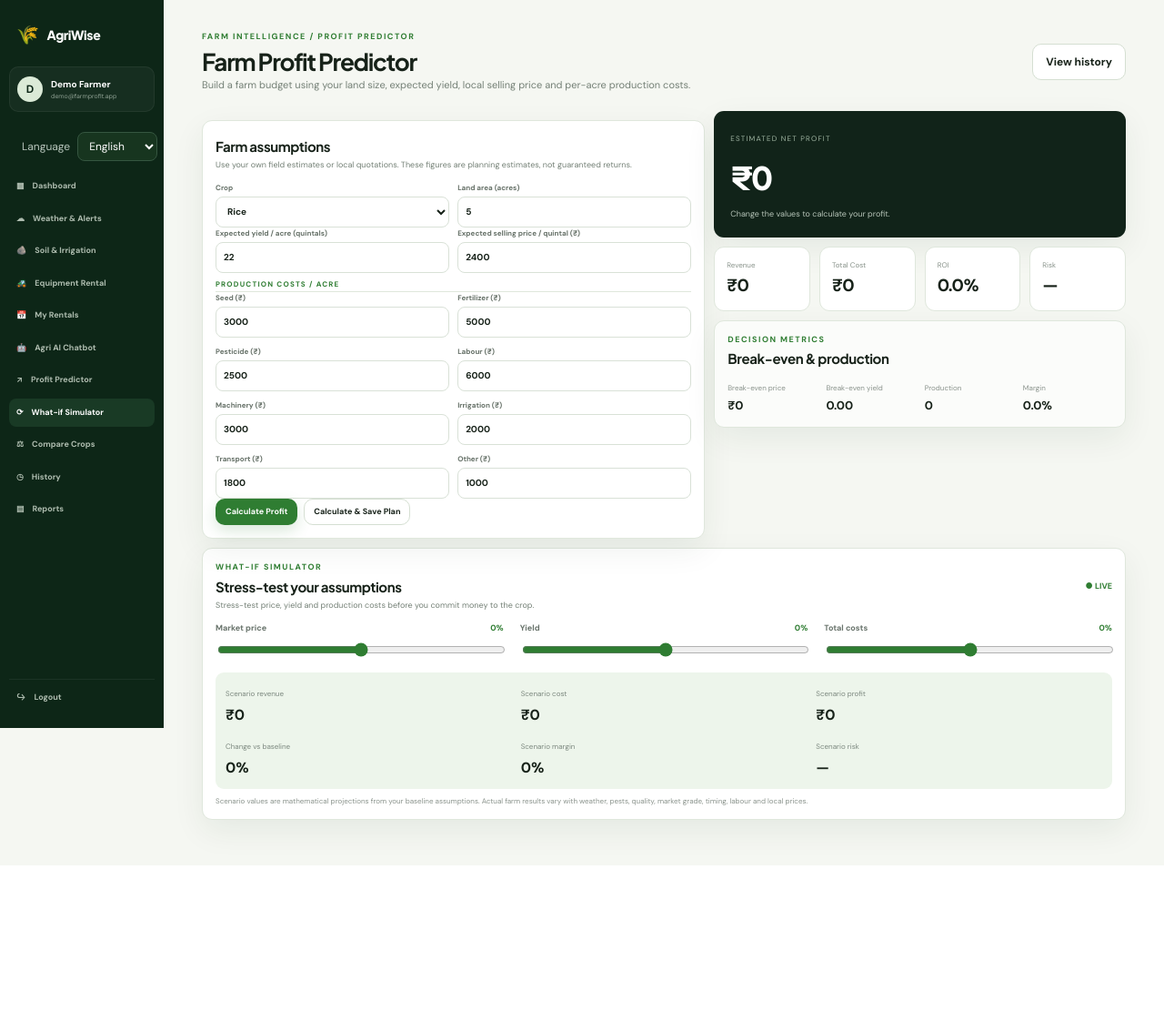
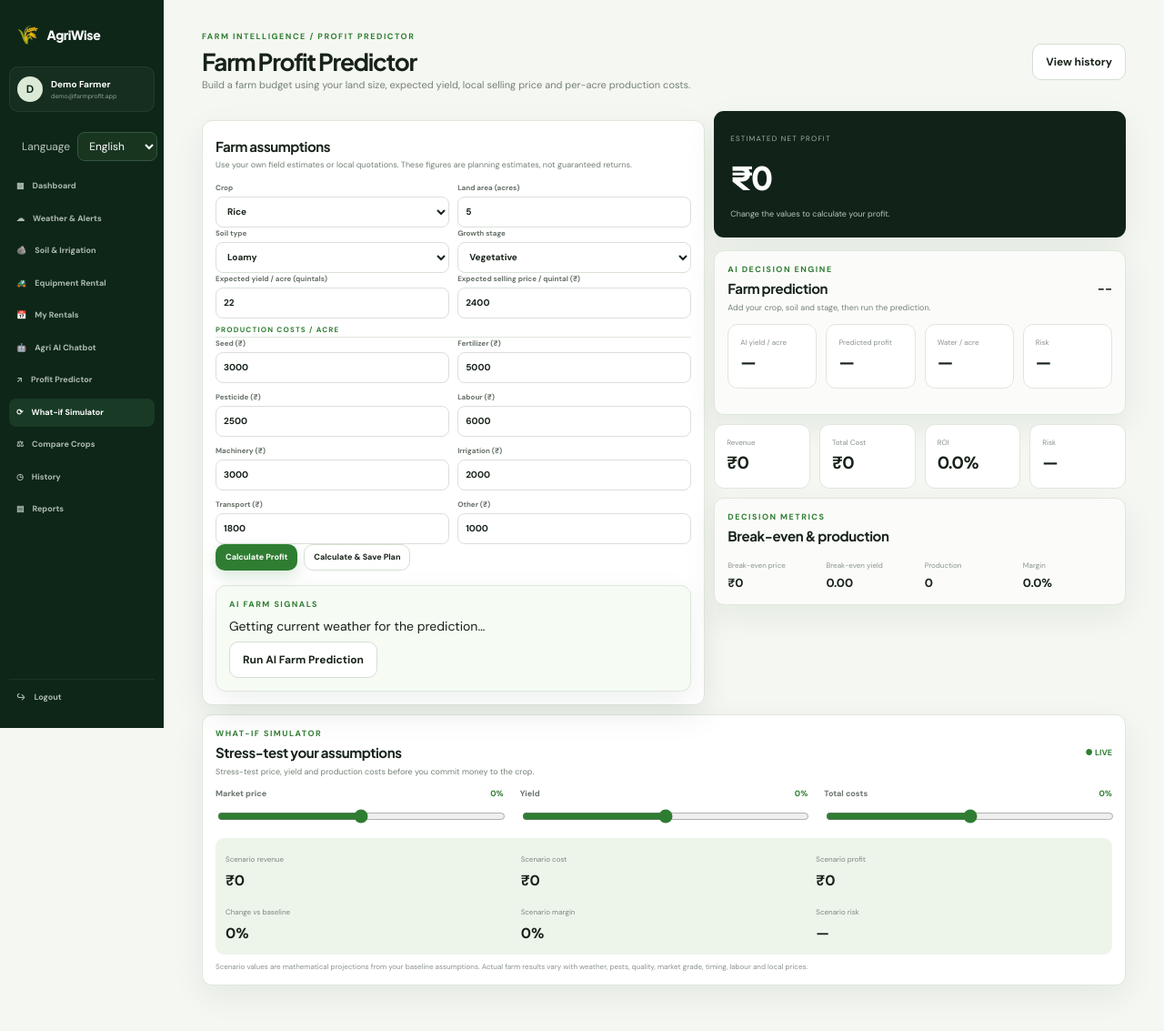
Before and after one commit to 99240041346-beep/99240041346-beep-99240041346-beep-farmprofit-hackatho, a Flask app: page /what-if in a window 1280 px wide. Shown: the whole page at 91% size. Before the commit the page ends 951 px from the top, so only its background shows below. Run offline with Flask 3, Linux system fonts and the light colour scheme; a user stored in the database is signed in.

Commit message:
Upgrade Profit Predictor with AI farm signals

```diff
--- a/templates/simulator.html
+++ b/templates/simulator.html
@@ -1,5 +1,44 @@
 {% extends "base.html" %}
-{% block title %}Profit Predictor — AgriWise{% endblock %}
+{% block title %}Profit Predictor — AgriWise<script>
+(function(){
+  const $=id=>document.getElementById(id);
+  function money(v){return "₹"+Number(v||0).toLocaleString("en-IN",{maximumFractionDigits:0});}
+  async function loadWeather(){
+    if(!navigator.geolocation){$("weather-signal").textContent="Live weather unavailable; prediction will use crop and soil inputs.";return;}
+    navigator.geolocation.getCurrentPosition(async pos=>{
+      try{
+        const u="https://api.open-meteo.com/v1/forecast?latitude="+pos.coords.latitude+"&longitude="+pos.coords.longitude+"&current=temperature_2m,relative_humidity_2m,precipitation&daily=precipitation_probability_max&forecast_days=2&timezone=auto";
+        const r=await fetch(u,{cache:"no-store"}); const d=await r.json();
+        $("temperature").value=d.current?.temperature_2m??"";
+        $("humidity").value=d.current?.relative_humidity_2m??"";
+        $("rain").value=d.current?.precipitation??"";
+        $("rain_probability").value=Math.max(...(d.daily?.precipitation_probability_max||[0]));
+        $("weather-signal").textContent="Live weather connected: "+Number(d.current?.temperature_2m||0).toFixed(1)+"°C · "+Number(d.current?.relative_humidity_2m||0).toFixed(0)+"% humidity · "+Number(d.current?.precipitation||0).toFixed(1)+" mm rain.";
+      }catch(e){$("weather-signal").textContent="Live weather could not be attached; crop and soil prediction is still available.";}
+    },()=>{$("weather-signal").textContent="Location permission not granted; run prediction with crop, soil and stage inputs."},{timeout:3500,maximumAge:900000});
+  }
+  $("aiPredictBtn")?.addEventListener("click",async()=>{
+    const payload={
+      crop:$("crop").value, area:$("area").value, price:$("price").value,
+      soil:$("soil").value, stage:$("stage").value,
+      temperature:$("temperature").value, humidity:$("humidity").value,
+      rain:$("rain").value, rain_probability:$("rain_probability").value
+    };
+    const r=await fetch("{{ url_for('api_ai_predict') }}",{method:"POST",headers:{"Content-Type":"application/json"},credentials:"same-origin",body:JSON.stringify(payload)});
+    const d=await r.json();
+    if(!r.ok||d.error){$("ai-engine").textContent=d.error||"Prediction failed.";return;}
+    $("ai-yield").textContent=Number(d.predicted_yield_per_acre).toFixed(2)+" q";
+    $("ai-profit").textContent=money(d.profit);
+    $("ai-water").textContent=Number(d.water_need_litres_per_acre).toLocaleString("en-IN")+" L";
+    $("ai-risk").textContent=d.risk;
+    $("ai-confidence").textContent="Confidence "+d.confidence+"%";
+    $("ai-engine").textContent=d.engine;
+    $("ai-insights").innerHTML=(d.insights||[]).map(x=>"<div style='padding:8px 10px;margin:5px 0;background:#f7f8f6;border-radius:8px'>🌱 "+x+"</div>").join("");
+    $("ai-irrigation").textContent="💧 Irrigation: "+d.irrigation_action+" Estimated need: "+d.water_need_mm+" mm/acre.";
+  });
+  loadWeather();
+})();
+</script>{% endblock %}
 {% block content %}
 <header class="page-head compact"><div><div class="eyebrow">FARM INTELLIGENCE / PROFIT PREDICTOR</div><h1>Farm Profit Predictor</h1><p>Build a farm budget using your land size, expected yield, local selling price and per-acre production costs.</p></div><a class="btn btn-light" href="{{ url_for('history') }}">View history</a></header>
 <div class="sim-layout">
@@ -10,14 +49,14 @@
 <label>Crop<select name="crop" id="crop">{% for crop, info in crops.items() %}<option value="{{ crop }}" data-yield="{{ info.yield }}" data-price="{{ info.price }}" {% if form.get('crop','Rice') == crop %}selected{% endif %}>{{ crop }}</option>{% endfor %}</select></label>
 <label>Land area (acres)<input id="area" name="area" type="number" min="0.1" step="0.1" value="{{ form.get('area','5') }}" required></label>
 </div>
-<div class="field-row two"><label>Expected yield / acre (quintals)<input id="yield_per_acre" name="yield_per_acre" type="number" min="0" step="0.1" value="{{ form.get('yield_per_acre','22') }}" required></label><label>Expected selling price / quintal (₹)<input id="price" name="price" type="number" min="0" step="1" value="{{ form.get('price','2400') }}" required></label></div>
+<div class="field-row two"><label>Soil type<select name="soil" id="soil"><option>Loamy</option><option>Black Soil</option><option>Sandy</option><option>Sandy Loam</option><option>Silty</option><option>Clay</option></select></label><label>Growth stage<select name="stage" id="stage"><option>Establishment</option><option selected>Vegetative</option><option>Flowering / Fruiting</option><option>Grain / Bulking</option><option>Maturity</option></select></label></div><div class="field-row two"><label>Expected yield / acre (quintals)<input id="yield_per_acre" name="yield_per_acre" type="number" min="0" step="0.1" value="{{ form.get('yield_per_acre','22') }}" required></label><label>Expected selling price / quintal (₹)<input id="price" name="price" type="number" min="0" step="1" value="{{ form.get('price','2400') }}" required></label></div>
 <div class="cost-heading">PRODUCTION COSTS / ACRE</div>
 <div class="field-row two costs">{% for key, label, default in cost_fields %}<label>{{ label }} (₹)<input name="{{ key }}" type="number" min="0" step="100" value="{{ form.get(key, default) }}"></label>{% endfor %}</div>
-<div class="form-actions"><button class="btn btn-primary" type="submit">Calculate Profit</button><button class="btn btn-light" type="button" id="saveBtn">Calculate & Save Plan</button></div>
+<div class="form-actions"><button class="btn btn-primary" type="submit">Calculate Profit</button><button class="btn btn-light" type="button" id="saveBtn">Calculate & Save Plan</button></div><div class="panel" style="margin-top:16px;background:#f6fbf4"><div class="eyebrow">AI FARM SIGNALS</div><p id="weather-signal" style="margin:6px 0">Getting current weather for the prediction…</p><input type="hidden" id="temperature" name="temperature"><input type="hidden" id="humidity" name="humidity"><input type="hidden" id="rain" name="rain"><input type="hidden" id="rain_probability" name="rain_probability"><button class="btn btn-light" type="button" id="aiPredictBtn">Run AI Farm Prediction</button></div>
 </form></section>
 <section class="results-column">
 <div class="result-hero {% if result and result.profit < 0 %}loss{% endif %}"><small>ESTIMATED NET PROFIT</small><div id="profit-display">₹{{ "{:,.0f}".format(result.profit) if result else "0" }}</div><p id="profit-message">{% if result %}{% if result.profit < 0 %}This plan is currently loss-making.{% else %}This plan is profitable under your assumptions.{% endif %}{% else %}Change the values to calculate your profit.{% endif %}</p></div>
-<div class="metric-grid mini"><div class="metric"><small>Revenue</small><strong id="revenue-display">₹{{ "{:,.0f}".format(result.revenue) if result else "0" }}</strong></div><div class="metric"><small>Total Cost</small><strong id="cost-display">₹{{ "{:,.0f}".format(result.total_cost) if result else "0" }}</strong></div><div class="metric"><small>ROI</small><strong id="roi-display">{{ "{:.1f}".format(result.roi) if result else "0.0" }}%</strong></div><div class="metric"><small>Risk</small><strong id="risk-display">{{ result.risk if result else "—" }}</strong></div></div>
+<div class="panel insight-panel" style="margin-top:14px"><div class="panel-head"><div><div class="eyebrow">AI DECISION ENGINE</div><h2>Farm prediction</h2><p id="ai-engine">Add your crop, soil and stage, then run the prediction.</p></div><strong id="ai-confidence">--</strong></div><div class="metric-grid mini"><div class="metric"><small>AI yield / acre</small><strong id="ai-yield">—</strong></div><div class="metric"><small>Predicted profit</small><strong id="ai-profit">—</strong></div><div class="metric"><small>Water / acre</small><strong id="ai-water">—</strong></div><div class="metric"><small>Risk</small><strong id="ai-risk">—</strong></div></div><div id="ai-insights" style="margin-top:14px"></div><div id="ai-irrigation" style="margin-top:10px;font-weight:600"></div></div><div class="metric-grid mini"><div class="metric"><small>Revenue</small><strong id="revenue-display">₹{{ "{:,.0f}".format(result.revenue) if result else "0" }}</strong></div><div class="metric"><small>Total Cost</small><strong id="cost-display">₹{{ "{:,.0f}".format(result.total_cost) if result else "0" }}</strong></div><div class="metric"><small>ROI</small><strong id="roi-display">{{ "{:.1f}".format(result.roi) if result else "0.0" }}%</strong></div><div class="metric"><small>Risk</small><strong id="risk-display">{{ result.risk if result else "—" }}</strong></div></div>
 <div class="panel insight-panel"><div class="panel-head"><div><div class="eyebrow">DECISION METRICS</div><h2>Break-even & production</h2></div></div><div class="break-grid"><div><span>Break-even price</span><b id="be-price">₹{{ "{:,.0f}".format(result.break_even_price) if result else "0" }}</b></div><div><span>Break-even yield</span><b id="be-yield">{{ "{:.2f}".format(result.break_even_yield) if result else "0.00" }}</b></div><div><span>Production</span><b id="production">{{ "{:,.1f}".format(result.production) if result else "0" }}</b></div><div><span>Margin</span><b id="margin">{{ "{:.1f}".format(result.margin) if result else "0.0" }}%</b></div></div></div>
 </section></div>
 <section class="panel whatif" id="what-if"><div class="panel-head"><div><div class="eyebrow">WHAT-IF SIMULATOR</div><h2>Stress-test your assumptions</h2><p>Stress-test price, yield and production costs before you commit money to the crop.</p></div><span class="live-dot">● LIVE</span></div><div class="slider-grid"><label>Market price <output id="priceOut">0%</output><input id="priceSlider" type="range" min="-30" max="30" value="0"></label><label>Yield <output id="yieldOut">0%</output><input id="yieldSlider" type="range" min="-30" max="30" value="0"></label><label>Total costs <output id="costOut">0%</output><input id="costSlider" type="range" min="-30" max="30" value="0"></label></div><div class="whatif-result"><div><small>Scenario revenue</small><strong id="scenarioRevenue">₹0</strong></div><div><small>Scenario cost</small><strong id="scenarioCost">₹0</strong></div><div><small>Scenario profit</small><strong id="scenarioProfit">₹0</strong></div><div><small>Change vs baseline</small><strong id="scenarioChange">0%</strong></div><div><small>Scenario margin</small><strong id="scenarioMargin">0%</strong></div><div><small>Scenario risk</small><strong id="scenarioRisk">—</strong></div></div><div class="irrigation-disclaimer">Scenario values are mathematical projections from your baseline assumptions. Actual farm results vary with weather, pests, quality, market grade, timing, labour and local prices.</div></section>
```
